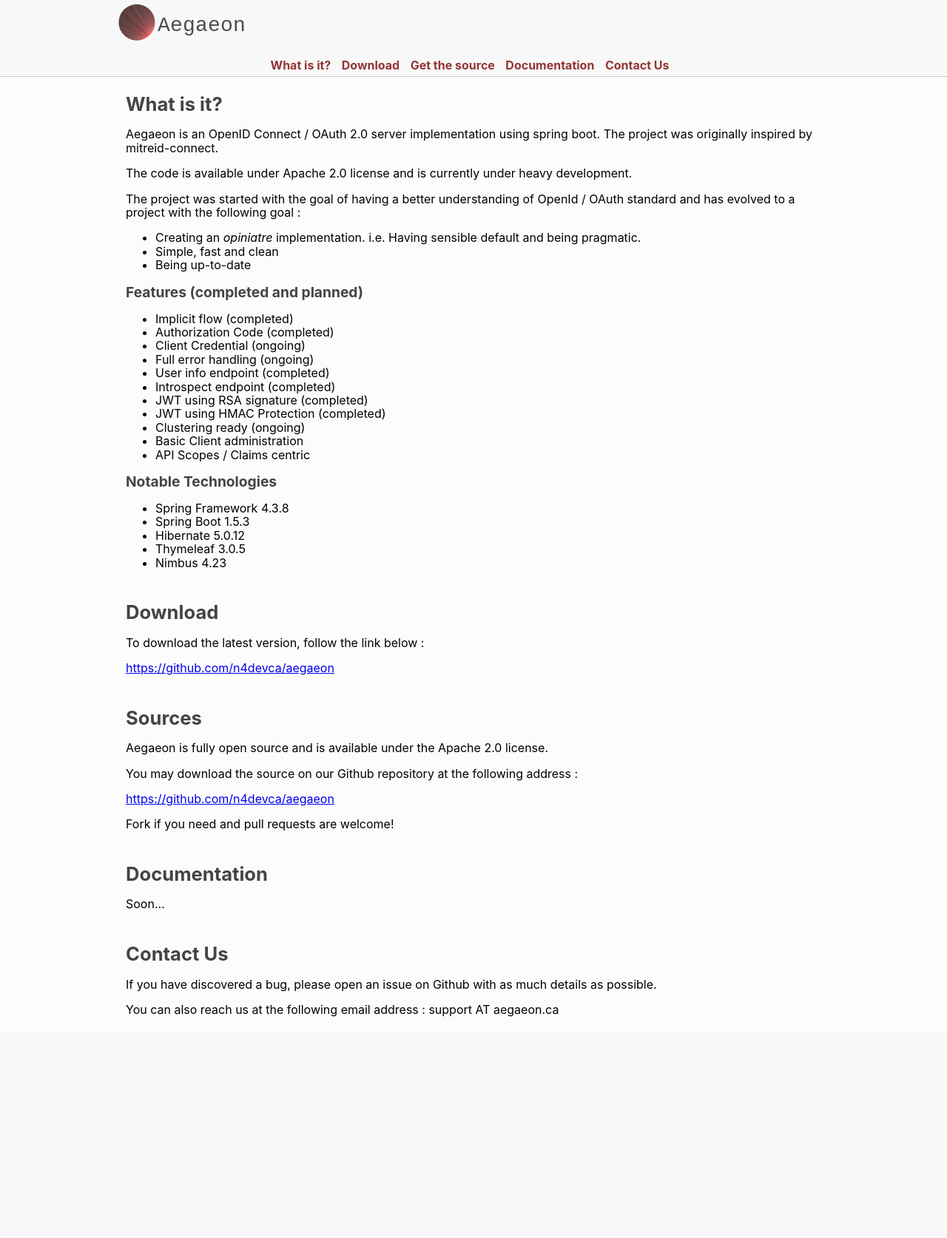
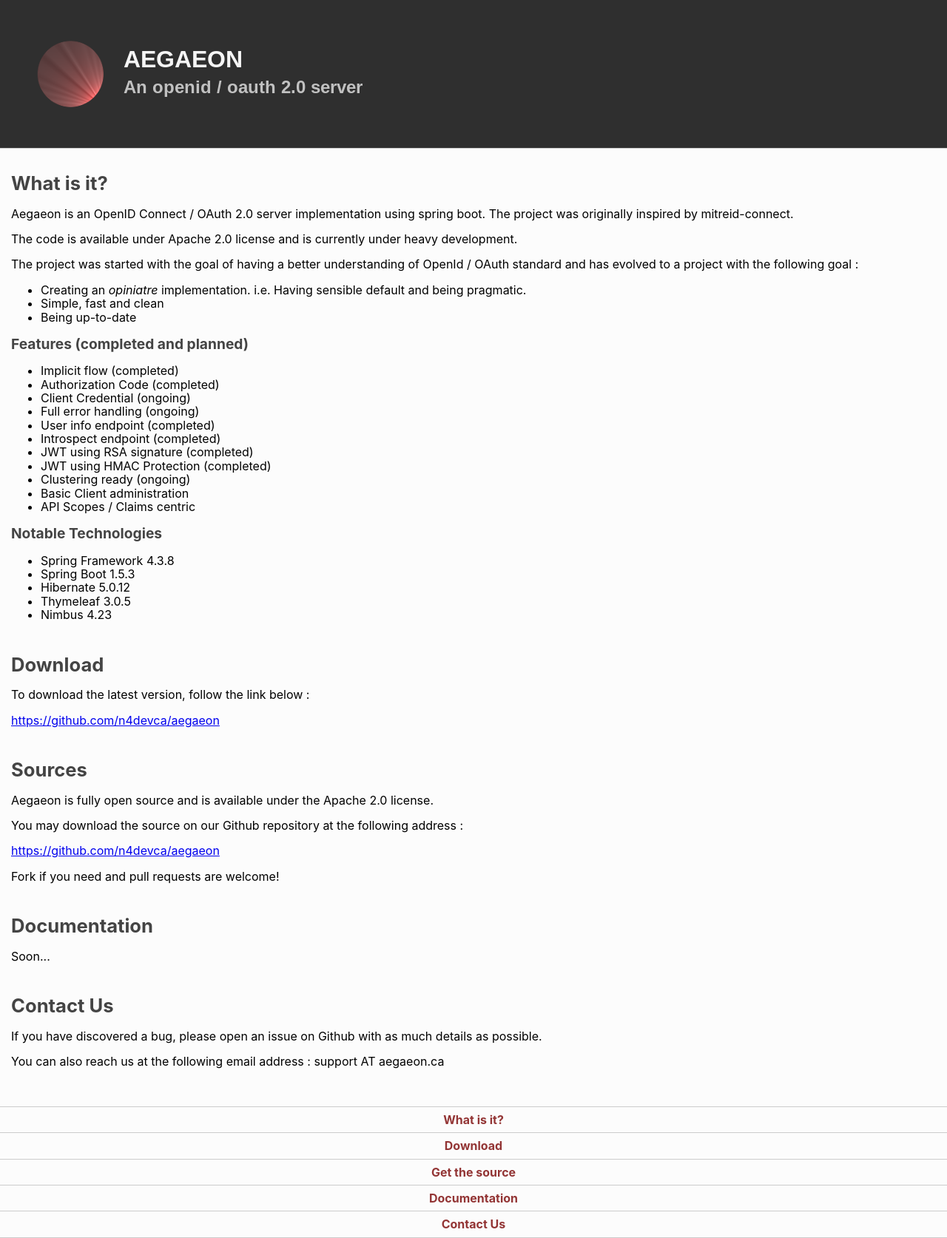
Before and after one commit to n4devca/aegaeon-website, a PHP site: page / in a window 1280 px wide. Shown: the whole page at 74% size. Before the commit the page ends 1375 px from the top, so only its background shows below. Run offline with PHP 8.4, Linux system fonts and the light colour scheme.

Commit message:
More styling and better images

```diff
--- a/assets/css/style.css
+++ b/assets/css/style.css
@@ -5,50 +5,45 @@ body {
 }
 
 header {
-    padding: 5px 10px;
-    background-color: #f8f8f8;
+    border-bottom: 1px solid #ccc;
+    background-color: #2f2f2f;
+    height: 130px;
+}
+
+header > div.header-inner {
+    padding: 15px 0 13px 5px;
+}
+
+header > div.header-inner > div.header-image {
+    width: 353px;
+    height: 100px;
+    background-image: url('/assets/images/n4dev-aegaeon-logo-4.png');
+}
+
+div.container-sections {
+    padding: 10px 5px;
+}
+
+div.container-menu {
+    margin-top: 20px;
+}
+
+div.container-menu-links > a {
+    display: block;
+    text-decoration: none;
+    color: #933535;
+    font-weight: bold;
+    padding: 8px 15px;
+    border-top: 1px solid #ccc;
+    text-align: center;
+}
+
+div.container-menu-links > a:last-of-type {
     border-bottom: 1px solid #ccc;
 }
 
-header a.menu-list-item {
-    text-decoration: none;
-    color: #933535;
-    font-weight: bold;
-}
-
-div.container {
-    padding: 0 3px;
-}
-
-div.menu-container {
-    display: none;
-}
-
-div.container::after {
-    content: '';
-    display: block;
-    clear: both;
-}
-
-div.menu-left, div.menu-right {
-    width: 50%;
-}
-
-div.menu-left {
-    float: left;
-}
-
-div.menu-right {
-    float: right;
-    text-align: right;
-}
-
-#menu-input-control {
-    display: none;
-}
-
-#menu-input-control:checked + label + div.menu-container {
-    display: block;
+.section-text {
+    padding: 5px 10px;
 }
 
 h1,h2,h3,h4 {
@@ -63,37 +58,24 @@ h2 {
     font-size: 1.2em;
 }
 
-.section-text {
-    padding: 5px 10px;
-}
 
 @media (min-width: 960px) {
 
-    div.container {
-        margin: 0 auto;
-        width: 960px;
+    header {
+        border-bottom: 1px solid #ccc;
+        background-color: #2f2f2f;
+        height: 200px;
     }
 
-    header a.menu-list-item {
-        display: inline-block;
-        margin-right: 10px;
-        vertical-align:top;
-        padding: 20px 0 0 0;
+    header > div.header-inner {
+        padding: 50px 40px;
     }
 
-    .menu-input-control {
-        display: none;
+    header > div.header-inner > div.header-image {
+        width: 478px;
+        height: 100px;
+        background-image: url('/assets/images/n4dev-aegaeon-logo-3.png');
     }
 
-    div.menu-container {
-        display: block;
-        width: 100%;
-        text-align: center;
-    }
-
-    div.menu-left, div.menu-right {
-        width: 100%;
-        float: none;
-    }
 
 }
--- a/index.html
+++ /dev/null
@@ -1,127 +0,0 @@
-<!DOCTYPE html>
-<html lang="en-CA" dir="ltr">
-<head>
-    <meta charset="utf-8">
-    <meta http-equiv="X-UA-Compatible" content="IE=Edge">
-    <title>Aegaeon - Open Source OpenID server</title>
-    <meta name="viewport" content="width=device-width, initial-scale=1">
-    <meta name="robots" content="index, follow">
-
-    <link href="assets/css/normalize.css" rel="stylesheet" type="text/css" />
-    <link href="assets/css/style.css" rel="stylesheet" type="text/css" />
-
-    <!-- <link rel="shortcut icon" href="https://developer.cdn.mozilla.net/static/img/favicon32.e1ca6d9bb933.png"> -->
-    <meta name="description" content="Aegaeon is an openid / oauth 2.0 server.">
-
-    <script type="text/javascript">
-
-    </script>
-
-</head>
-<body>
-
-    <header>
-        <div class="container">
-            <div class="menu-left">
-                <a href="/"><img src="assets/images/n4dev-aegaeon-logo-2.png" alt="aegaeon logo" /></a>
-            </div>
-            <div class="menu-right">
-                <input type="checkbox" id="menu-input-control" class="menu-input-control" />
-                <label for="menu-input-control" class="menu-input-control">|||</label>
-                <div class="menu-container">
-                    <a href="#section-what" class="menu-list-item">What is it?</a>
-                    <a href="#section-download" class="menu-list-item">Download</a>
-                    <a href="#section-source" class="menu-list-item">Get the source</a>
-                    <a href="#section-doc" class="menu-list-item">Documentation</a>
-                    <a href="#section-contact" class="menu-list-item">Contact Us</a>
-                </div>
-            </div>
-        </div>
-    </header>
-    <div class="container">
-
-        <section id="section-what" class="section-text">
-            <h1>What is it?</h1>
-            <div>
-                <p>
-                    Aegaeon is an OpenID Connect / OAuth 2.0 server implementation using spring boot. The project was originally inspired by mitreid-connect.
-                </p>
-                <p>
-                    The code is available under Apache 2.0 license and is currently under heavy development.
-                </p>
-                <p>
-                    The project was started with the goal of having a better understanding of OpenId / OAuth standard and has evolved to a project with the following goal :
-                    <ul>
-                        <li>Creating an <i>opiniatre</i> implementation. i.e. Having sensible default and being pragmatic.</li>
-                        <li>Simple, fast and clean</li>
-                        <li>Being up-to-date</li>
-                    </ul>
-                </p>
-                <p>
-                    <h2>Features (completed and planned)</h2>
-                    <ul>
-                        <li>Implicit flow (completed)</li>
-                        <li>Authorization Code (completed)</li>
-                        <li>Client Credential (ongoing)</li>
-                        <li>Full error handling (ongoing)</li>
-                        <li>User info endpoint (completed)</li>
-                        <li>Introspect endpoint (completed)</li>
-                        <li>JWT using RSA signature (completed)</li>
-                        <li>JWT using HMAC Protection (completed)</li>
-                        <li>Clustering ready (ongoing)</li>
-                        <li>Basic Client administration</li>
-                        <li>API Scopes / Claims centric</li>
-                    </ul>
-                    <h2>Notable Technologies</h2>
-                    <ul>
-                        <li>Spring Framework 4.3.8</li>
-                        <li>Spring Boot 1.5.3</li>
-                        <li>Hibernate 5.0.12</li>
-                        <li>Thymeleaf 3.0.5</li>
-                        <li>Nimbus 4.23</li>
-                    </ul>
-                </p>
-            </div>
-
-        </section>
-
-        <section id="section-download" class="section-text">
-            <h1>Download</h1>
-            <div>
-                <p>To download the latest version, follow the link below :</p>
-                <p>
-                    <a href="https://github.com/n4devca/aegaeon" target="_blank">https://github.com/n4devca/aegaeon</a>
-                </p>
-            </div>
-        </section>
-        <section id="section-source" class="section-text">
-            <h1>Sources</h1>
-            <div>
-                <p>Aegaeon is fully open source and is available under the Apache 2.0 license.</p>
-                <p>You may download the source on our Github repository at the following address :</p>
-                <p>
-                    <a href="https://github.com/n4devca/aegaeon" target="_blank">https://github.com/n4devca/aegaeon</a>
-                </p>
-                <p>Fork if you need and pull requests are welcome!</p>
-            </div>
-        </section>
-
-        <section id="section-doc" class="section-text">
-            <h1>Documentation</h1>
-            <div>
-               <p>
-                   Soon...
-               </p>
-            </div>
-        </section>
-
-        <section id="section-contact" class="section-text">
-            <h1>Contact Us</h1>
-            <div>
-               <p>If you have discovered a bug, please open an issue on Github with as much details as possible.</p>
-               <p>You can also reach us at the following email address : support AT aegaeon.ca</p>
-            </div>
-        </section>
-    </div>
-</body>
-</html>
--- /dev/null
+++ b/index.php
@@ -0,0 +1,127 @@
+<!DOCTYPE html>
+<html lang="en-CA" dir="ltr">
+<head>
+    <meta charset="utf-8">
+    <meta http-equiv="X-UA-Compatible" content="IE=Edge">
+    <title>Aegaeon - Open Source OpenID server</title>
+    <meta name="viewport" content="width=device-width, initial-scale=1">
+    <meta name="robots" content="index, follow">
+
+    <link href="assets/css/normalize.css" rel="stylesheet" type="text/css" />
+    <link href="assets/css/style.css" rel="stylesheet" type="text/css" />
+
+    <!-- <link rel="shortcut icon" href="https://developer.cdn.mozilla.net/static/img/favicon32.e1ca6d9bb933.png"> -->
+    <meta name="description" content="Aegaeon is an openid / oauth 2.0 server.">
+
+    <script type="text/javascript">
+
+    </script>
+
+</head>
+<body>
+    <header>
+        <div class="header-inner">
+            <div class="header-image">
+
+            </div>
+        </div>
+    </header>
+    <div class="container">
+        <div class="container-sections">
+
+            <section id="section-what" class="section-text">
+                <h1>What is it?</h1>
+                <div>
+                    <p>
+                        Aegaeon is an OpenID Connect / OAuth 2.0 server implementation using spring boot. The project was originally inspired by mitreid-connect.
+                    </p>
+                    <p>
+                        The code is available under Apache 2.0 license and is currently under heavy development.
+                    </p>
+                    <p>
+                        The project was started with the goal of having a better understanding of OpenId / OAuth standard and has evolved to a project with the following goal :
+                        <ul>
+                            <li>Creating an <i>opiniatre</i> implementation. i.e. Having sensible default and being pragmatic.</li>
+                            <li>Simple, fast and clean</li>
+                            <li>Being up-to-date</li>
+                        </ul>
+                    </p>
+                    <p>
+                        <h2>Features (completed and planned)</h2>
+                        <ul>
+                            <li>Implicit flow (completed)</li>
+                            <li>Authorization Code (completed)</li>
+                            <li>Client Credential (ongoing)</li>
+                            <li>Full error handling (ongoing)</li>
+                            <li>User info endpoint (completed)</li>
+                            <li>Introspect endpoint (completed)</li>
+                            <li>JWT using RSA signature (completed)</li>
+                            <li>JWT using HMAC Protection (completed)</li>
+                            <li>Clustering ready (ongoing)</li>
+                            <li>Basic Client administration</li>
+                            <li>API Scopes / Claims centric</li>
+                        </ul>
+                        <h2>Notable Technologies</h2>
+                        <ul>
+                            <li>Spring Framework 4.3.8</li>
+                            <li>Spring Boot 1.5.3</li>
+                            <li>Hibernate 5.0.12</li>
+                            <li>Thymeleaf 3.0.5</li>
+                            <li>Nimbus 4.23</li>
+                        </ul>
+                    </p>
+                </div>
+
+            </section>
+
+            <section id="section-download" class="section-text">
+                <h1>Download</h1>
+                <div>
+                    <p>To download the latest version, follow the link below :</p>
+                    <p>
+                        <a href="https://github.com/n4devca/aegaeon" target="_blank">https://github.com/n4devca/aegaeon</a>
+                    </p>
+                </div>
+            </section>
+            <section id="section-source" class="section-text">
+                <h1>Sources</h1>
+                <div>
+                    <p>Aegaeon is fully open source and is available under the Apache 2.0 license.</p>
+                    <p>You may download the source on our Github repository at the following address :</p>
+                    <p>
+                        <a href="https://github.com/n4devca/aegaeon" target="_blank">https://github.com/n4devca/aegaeon</a>
+                    </p>
+                    <p>Fork if you need and pull requests are welcome!</p>
+                </div>
+            </section>
+
+            <section id="section-doc" class="section-text">
+                <h1>Documentation</h1>
+                <div>
+                <p>
+                    Soon...
+                </p>
+                </div>
+            </section>
+
+            <section id="section-contact" class="section-text">
+                <h1>Contact Us</h1>
+                <div>
+                <p>If you have discovered a bug, please open an issue on Github with as much details as possible.</p>
+                <p>You can also reach us at the following email address : support AT aegaeon.ca</p>
+                </div>
+            </section>
+        </div>
+        <div class="container-menu">
+            <div class="container-menu-links">
+                <a href="#section-what" class="menu-list-item">What is it?</a>
+                <a href="#section-download" class="menu-list-item">Download</a>
+                <a href="#section-source" class="menu-list-item">Get the source</a>
+                <a href="#section-doc" class="menu-list-item">Documentation</a>
+                <a href="#section-contact" class="menu-list-item">Contact Us</a>
+            </div>
+
+        </div>
+    </div>
+</body>
+</html>
```
Also changed, not shown: assets/images/n4dev-aegaeon-logo-2.png (deleted), assets/images/n4dev-aegaeon-logo-3.png (added), assets/images/n4dev-aegaeon-logo-4.png (added), assets/images/n4dev-aegaeon.png (deleted).
